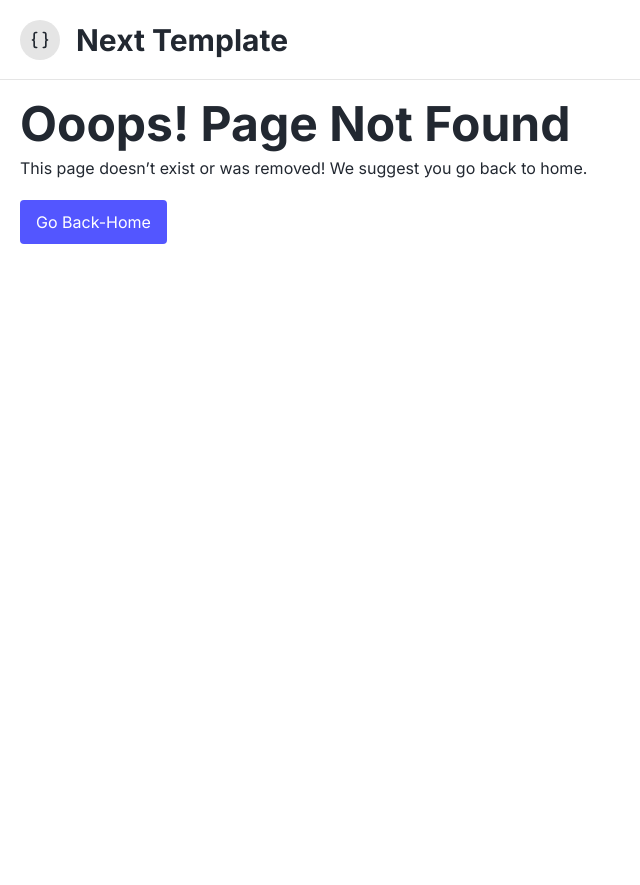
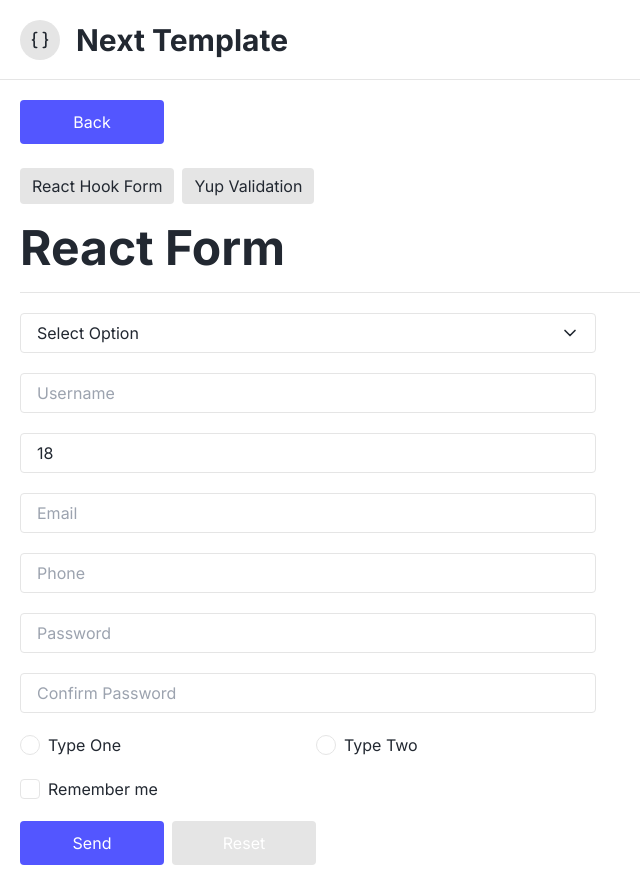
Before and after one commit to dimarogkov/react-template, a React (Create React App) app: page /react-template/form in a window 1280 px wide. Before the commit this address had no page. Shown: the whole page, without its empty margins (0-640 px from the left). Before the commit the page ends 800 px from the top, so only its background shows below. Built offline with nearby package versions, Linux system fonts and the light colour scheme.

Commit message:
some fix

```diff
--- a/src/components/root/Root.tsx
+++ b/src/components/root/Root.tsx
@@ -6,7 +6,7 @@ import { FormPage, HomePage, NotFoundPage, ThemePage, TodosPage } from '../pages
 
 export const Root = () => {
     return (
-        <Router basename='/'>
+        <Router basename='/react-template'>
             <Routes>
                 <Route path='/' element={<App />}>
                     <Route index element={<HomePage />} />
--- a/src/components/ui/Checkbox.tsx
+++ b/src/components/ui/Checkbox.tsx
@@ -24,7 +24,7 @@ export const Checkbox: React.FC<Props> = forwardRef<HTMLInputElement, Props>(
             />
 
             <span
-                className={cn('flex items-center justify-center w-full h-full rounded border', {
+                className={cn('flex items-center justify-center w-full h-full bg-transparent rounded border', {
                     'border-gray': !isChecked,
                     'border-blue bg-blue': isChecked,
                 })}
--- a/src/components/ui/Input.tsx
+++ b/src/components/ui/Input.tsx
@@ -14,7 +14,7 @@ export const Input: React.FC<Props> = forwardRef<HTMLInputElement, Props>(
         <input
             ref={ref}
             {...props}
-            className={`w-full h-10 px-4 rounded border border-gray bg-white outline-none transition-all duration-300 focus:border-black ${className}`}
+            className={`w-full h-10 px-4 rounded border border-gray bg-transparent outline-none transition-all duration-300 focus:border-black ${className}`}
             {...register(registerName)}
         />
     )
--- a/src/components/ui/Radio.tsx
+++ b/src/components/ui/Radio.tsx
@@ -26,7 +26,7 @@ export const Radio: React.FC<Props> = forwardRef<HTMLInputElement, Props>(
             />
 
             <span
-                className={cn('flex items-center justify-center w-full h-full rounded-full border', {
+                className={cn('flex items-center justify-center w-full h-full bg-transparent rounded-full border', {
                     'border-gray': isChecked !== value,
                     'border-blue': isChecked === value,
                 })}
--- a/src/index.css
+++ b/src/index.css
@@ -7,6 +7,7 @@
 body {
     font-family: 'Inter', sans-serif;
     color: #222831;
+    background-color: #fff;
 }
 
 .loader {
```
Also changed, not shown: 1 other file (tests, documents, lock files or other folders).
